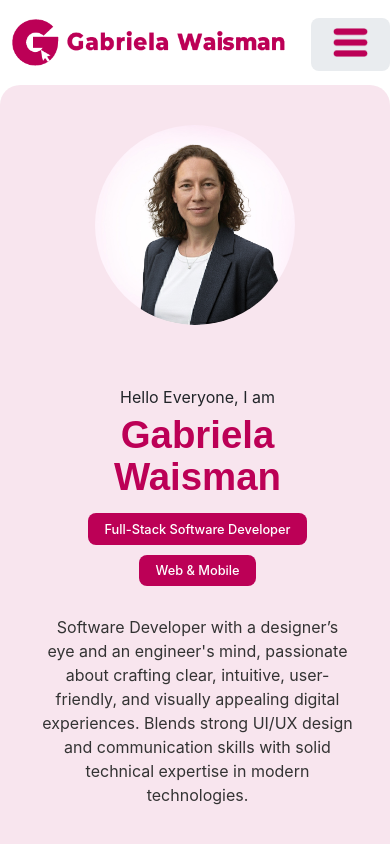
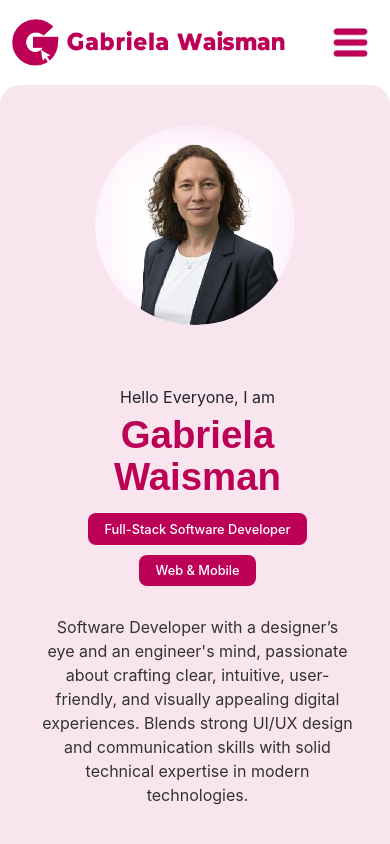
Before and after one commit to Wisegirlie/Portfolio-Wisegirlie, a React (Vite) app: page / in a window 390 px wide. In both pictures the pointer is over the button "Menu Button". Shown: the top 844 px of the page. Built offline with nearby package versions, Linux system fonts and the light colour scheme.

Commit message:
Styles: fixed hamburger hover bg

```diff
--- a/src/css/header.css
+++ b/src/css/header.css
@@ -165,12 +165,16 @@ header {
     }
 
     .buttonHamburger {
-        background-color: transparent;
+        background: none;
         border: none;
     }
 
     .buttonHamburger:focus {
         outline: none;
+    }
+
+    .buttonHamburger:hover {
+        background: none;
     }
 
     .hamburger {
```
